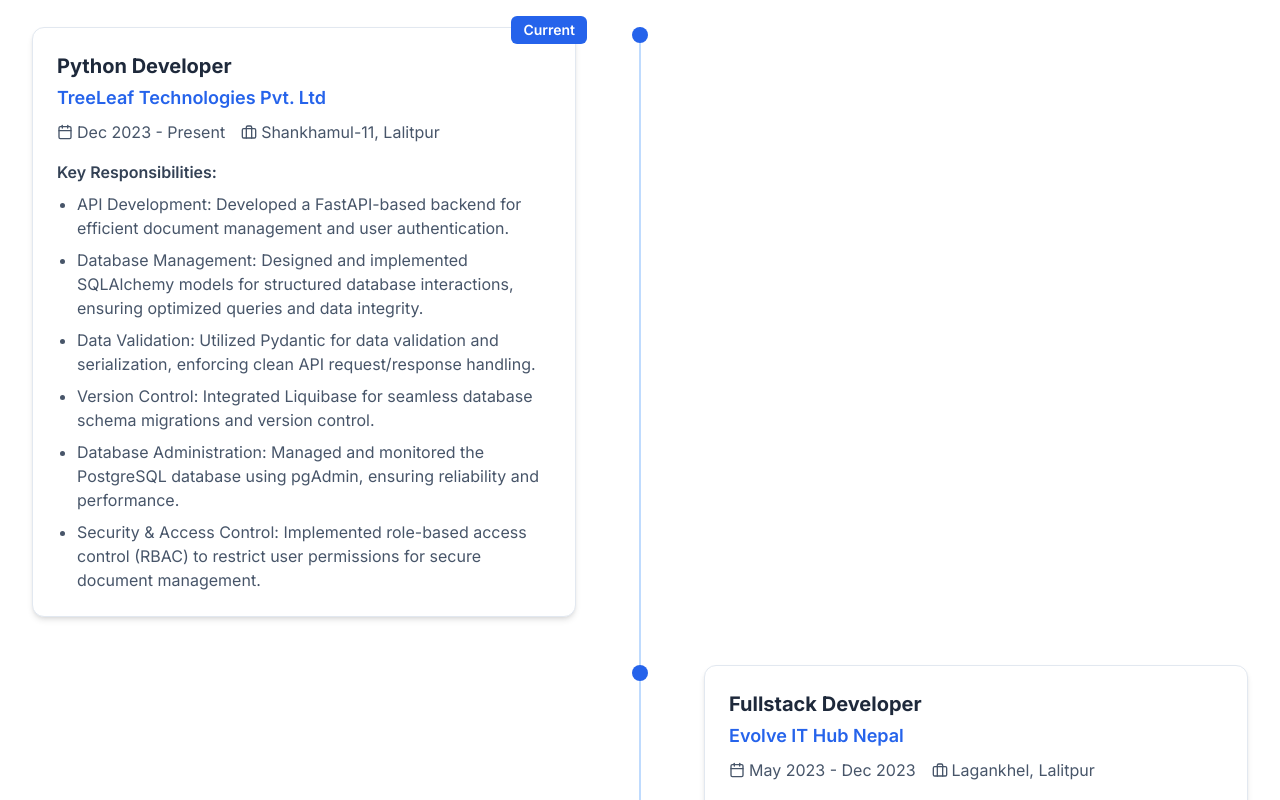
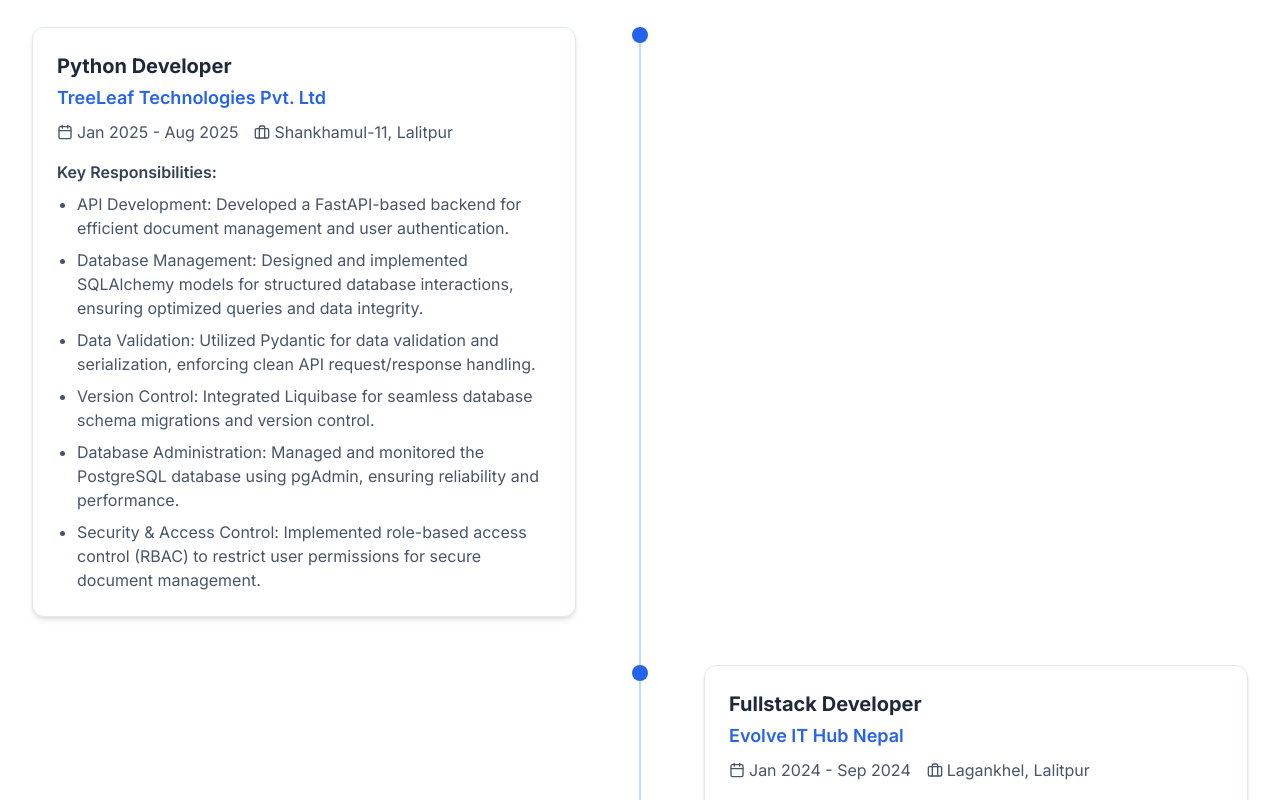
Before and after one commit to imramesh222/my-portfolio, a React (Vite) app: page / in a window 1280 px wide. Shown: the part 3000-3800 px from the top of the page. Built offline with nearby package versions, Linux system fonts and the light colour scheme.

Commit message:
experience updated

```diff
--- a/src/components/Experience.tsx
+++ b/src/components/Experience.tsx
@@ -15,7 +15,7 @@ const jobs: Job[] = [
     company: 'TreeLeaf Technologies Pvt. Ltd',
     position: 'Python Developer',
     location: 'Shankhamul-11, Lalitpur',
-    duration: 'Dec 2023 - Present',
+    duration: 'Jan 2025 - Aug 2025',
     responsibilities: [
       'API Development: Developed a FastAPI-based backend for efficient document management and user authentication.',
       'Database Management: Designed and implemented SQLAlchemy models for structured database interactions, ensuring optimized queries and data integrity.',
@@ -29,7 +29,7 @@ const jobs: Job[] = [
     company: 'Evolve IT Hub Nepal',
     position: 'Fullstack Developer',
     location: 'Lagankhel, Lalitpur',
-    duration: 'May 2023 - Dec 2023',
+    duration: 'Jan 2024 - Sep 2024',
     responsibilities: [
       'Version Control: Managed database migrations using Django Migrations for schema updates.',
       'Database Management: Designed and implemented Django ORM models for structured database interactions.',
@@ -47,11 +47,11 @@ const JobCard: React.FC<{ job: Job, index: number }> = ({ job, index }) => {
       transition={{ duration: 0.5, delay: index * 0.1 }}
       className="card p-6 relative overflow-visible"
     >
-      {index === 0 && (
+      {/* {index === 0 && (
         <div className="absolute -top-3 -right-3 bg-blue-600 text-white px-3 py-1 rounded-md text-sm font-semibold">
           Current
         </div>
-      )}
+      )} */}
 
       <h3 className="text-xl font-bold text-slate-800 dark:text-white mb-1">
         {job.position}
```
